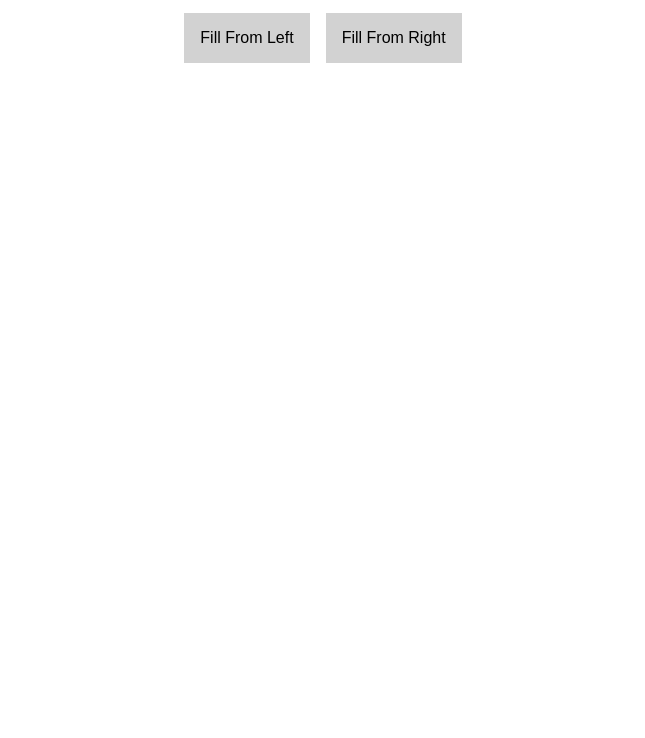
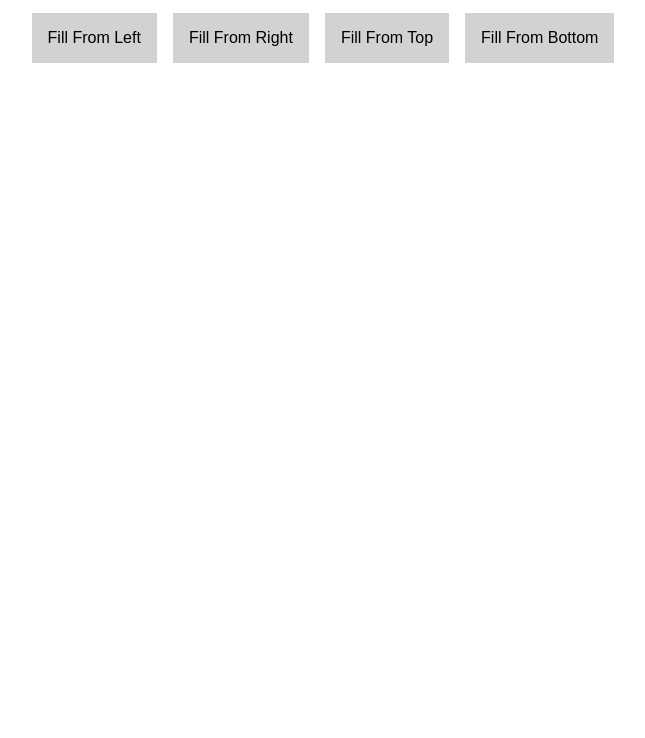
Before and after one commit to andy922200/css3-animations-transforms-and-transitions-ultimate-guide, a plain HTML site: page section6/6-2/index.html in a window 1280 px wide. Shown: the part 62-800 px from the top of the page, without its empty margins (317-962 px from the left). Drawn offline with Linux system fonts and the light colour scheme.

Commit message:
1. finish sevtion 6-2-2

```diff
--- a/section6/6-2/index.html
+++ b/section6/6-2/index.html
@@ -21,6 +21,14 @@
         <button class="button fill-from-right">
             <span>Fill From Right</span>
         </button>
+
+        <button class="button fill-from-top">
+            <span>Fill From Top</span>
+        </button>
+
+        <button class="button fill-from-bottom">
+            <span>Fill From Bottom</span>
+        </button>
     </div>
 
 </body>
--- a/section6/6-2/style.css
+++ b/section6/6-2/style.css
@@ -59,3 +59,35 @@ button:hover{
 .fill-from-right:hover::before{
     right:0;
 }
+
+.fill-from-top::before{
+    content:'';
+    position:absolute;
+    background-color: #d27a2e;
+    width:100%;
+    height:100%;
+    top:-100%;
+    left:0%;
+    transition: 0.3s top;
+    z-index:1;
+}
+
+.fill-from-top:hover::before{
+    top:0;
+}
+
+.fill-from-bottom::before{
+    content:'';
+    position:absolute;
+    background-color: #d27a2e;
+    width:100%;
+    height:100%;
+    left:0%;
+    bottom:-100%;
+    transition: 0.3s bottom;
+    z-index:1;
+}
+
+.fill-from-bottom:hover::before{
+    bottom:0;
+}
```
